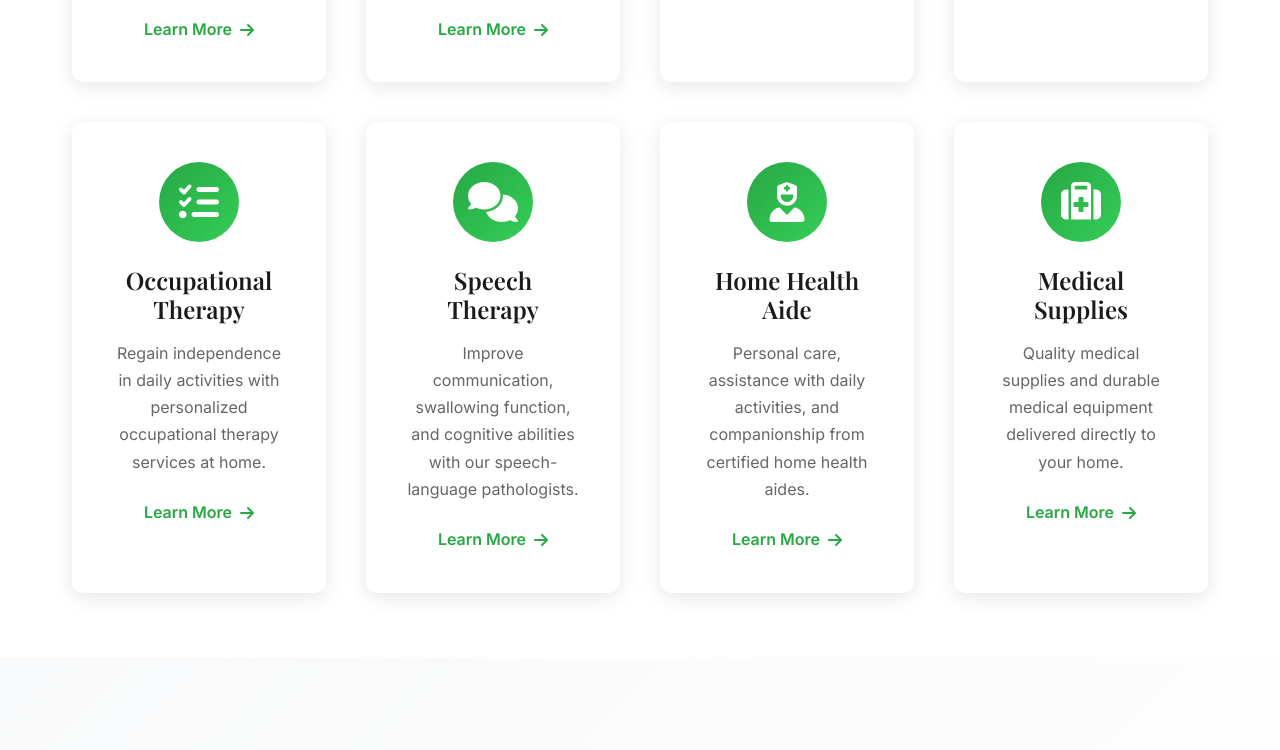
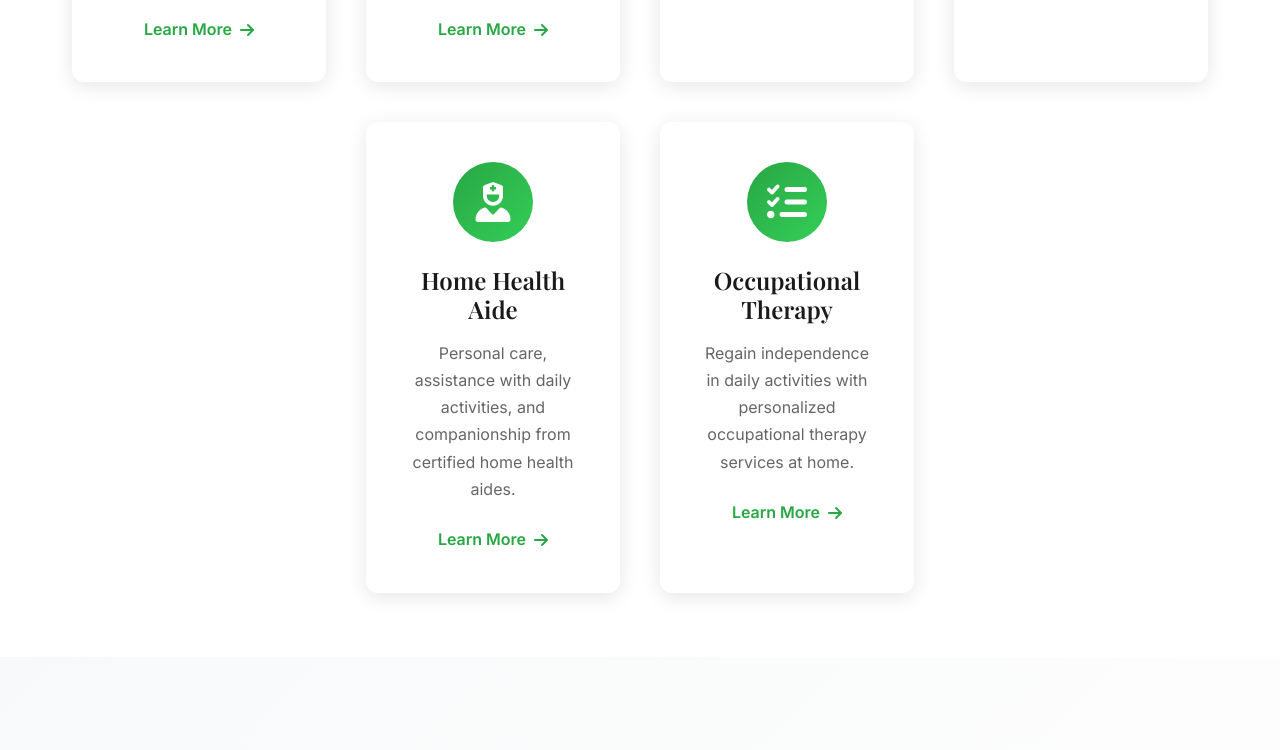
Before and after one commit to nerdynerdit-uma/GoodCare, a plain HTML site: page index.html in a window 1280 px wide. Shown: the part 1740-2490 px from the top of the page. Drawn offline with nearby package versions, Linux system fonts and the light colour scheme.

Commit message:
Minor update

```diff
--- a/index.html
+++ b/index.html
@@ -4,7 +4,7 @@
     <meta charset="UTF-8">
     <meta name="viewport" content="width=device-width, initial-scale=1.0">
     <title>GoodCare Home Health - Compassionate Home Care Services</title>
-    <meta name="description" content="Premium home care services for seniors. Skilled nursing, medical care, wellness services, hourly care, physical therapy, occupational therapy, speech therapy, and more from trusted healthcare professionals.">
+    <meta name="description" content="Premium home care services for seniors. Skilled nursing, medical care, wellness services, hourly care, physical therapy, occupational therapy, and more from trusted healthcare professionals.">
     <link rel="stylesheet" href="styles.css">
     <link rel="preconnect" href="https://fonts.googleapis.com">
     <link rel="preconnect" href="https://fonts.gstatic.com" crossorigin>
@@ -36,9 +36,7 @@
                             <li><a href="hourly-home-care.html">Hourly Home Care</a></li>
                             <li><a href="physical-therapy.html">Physical Therapy</a></li>
                             <li><a href="occupational-therapy.html">Occupational Therapy</a></li>
-                            <li><a href="speech-therapy.html">Speech Therapy</a></li>
                             <li><a href="home-health-aide.html">Home Health Aide</a></li>
-                            <li><a href="medical-supplies.html">Medical Supplies</a></li>
                         </ul>
                     </li>
                     <li><a href="caregivers.html" class="nav-link">Careers</a></li>
@@ -133,15 +131,7 @@
                     <p>Flexible care schedules tailored to your family's specific needs and routine.</p>
                     <a href="hourly-home-care.html" class="service-link">Learn More <i class="fas fa-arrow-right"></i></a>
                 </div>
-                <div class="service-card">
-                    <div class="service-icon">
-                        <i class="fas fa-running"></i>
-                    </div>
-                    <h3>Physical Therapy</h3>
-                    <p>Restore mobility, reduce pain, and improve quality of life with our licensed physical therapists.</p>
-                    <a href="physical-therapy.html" class="service-link">Learn More <i class="fas fa-arrow-right"></i></a>
-                </div>
-                <div class="service-card">
+                <div class="service-card service-card--below-hourly">
                     <div class="service-icon">
                         <i class="fas fa-tasks"></i>
                     </div>
@@ -151,27 +141,19 @@
                 </div>
                 <div class="service-card">
                     <div class="service-icon">
-                        <i class="fas fa-comments"></i>
+                        <i class="fas fa-running"></i>
                     </div>
-                    <h3>Speech Therapy</h3>
-                    <p>Improve communication, swallowing function, and cognitive abilities with our speech-language pathologists.</p>
-                    <a href="speech-therapy.html" class="service-link">Learn More <i class="fas fa-arrow-right"></i></a>
+                    <h3>Physical Therapy</h3>
+                    <p>Restore mobility, reduce pain, and improve quality of life with our licensed physical therapists.</p>
+                    <a href="physical-therapy.html" class="service-link">Learn More <i class="fas fa-arrow-right"></i></a>
                 </div>
-                <div class="service-card">
+                <div class="service-card service-card--below-supportive">
                     <div class="service-icon">
                         <i class="fas fa-user-nurse"></i>
                     </div>
                     <h3>Home Health Aide</h3>
                     <p>Personal care, assistance with daily activities, and companionship from certified home health aides.</p>
                     <a href="home-health-aide.html" class="service-link">Learn More <i class="fas fa-arrow-right"></i></a>
-                </div>
-                <div class="service-card">
-                    <div class="service-icon">
-                        <i class="fas fa-medkit"></i>
-                    </div>
-                    <h3>Medical Supplies</h3>
-                    <p>Quality medical supplies and durable medical equipment delivered directly to your home.</p>
-                    <a href="medical-supplies.html" class="service-link">Learn More <i class="fas fa-arrow-right"></i></a>
                 </div>
             </div>
         </div>
@@ -313,9 +295,7 @@
                         <li><a href="hourly-home-care.html">Hourly Home Care</a></li>
                         <li><a href="physical-therapy.html">Physical Therapy</a></li>
                         <li><a href="occupational-therapy.html">Occupational Therapy</a></li>
-                        <li><a href="speech-therapy.html">Speech Therapy</a></li>
                         <li><a href="home-health-aide.html">Home Health Aide</a></li>
-                        <li><a href="medical-supplies.html">Medical Supplies</a></li>
                     </ul>
                 </div>
                 <div class="footer-section">
--- a/styles.css
+++ b/styles.css
@@ -446,6 +446,17 @@ h1, h2, h3, h4, h5, h6 {
     margin-top: 2rem;
 }
 
+@media (min-width: 769px) {
+    .service-card--below-supportive {
+        grid-column: 2;
+        grid-row: 2;
+    }
+    .service-card--below-hourly {
+        grid-column: 3;
+        grid-row: 2;
+    }
+}
+
 .service-card {
     background: var(--bg-white);
     padding: 2.5rem;
```
Also changed, not shown: about.html (+0 -4 lines), caregivers.html (+0 -4 lines), contact.html (+0 -4 lines), faqs.html (+0 -4 lines), home-health-aide.html (+0 -4 lines), hourly-home-care.html (+0 -4 lines), medical-supplies.html (+0 -4 lines), occupational-therapy.html (+0 -4 lines), physical-therapy.html (+0 -4 lines), privacy-statement.html (+0 -4 lines), skilled-nursing.html (+0 -4 lines), speech-therapy.html (+0 -4 lines), supportive-wellness.html (+0 -4 lines).
